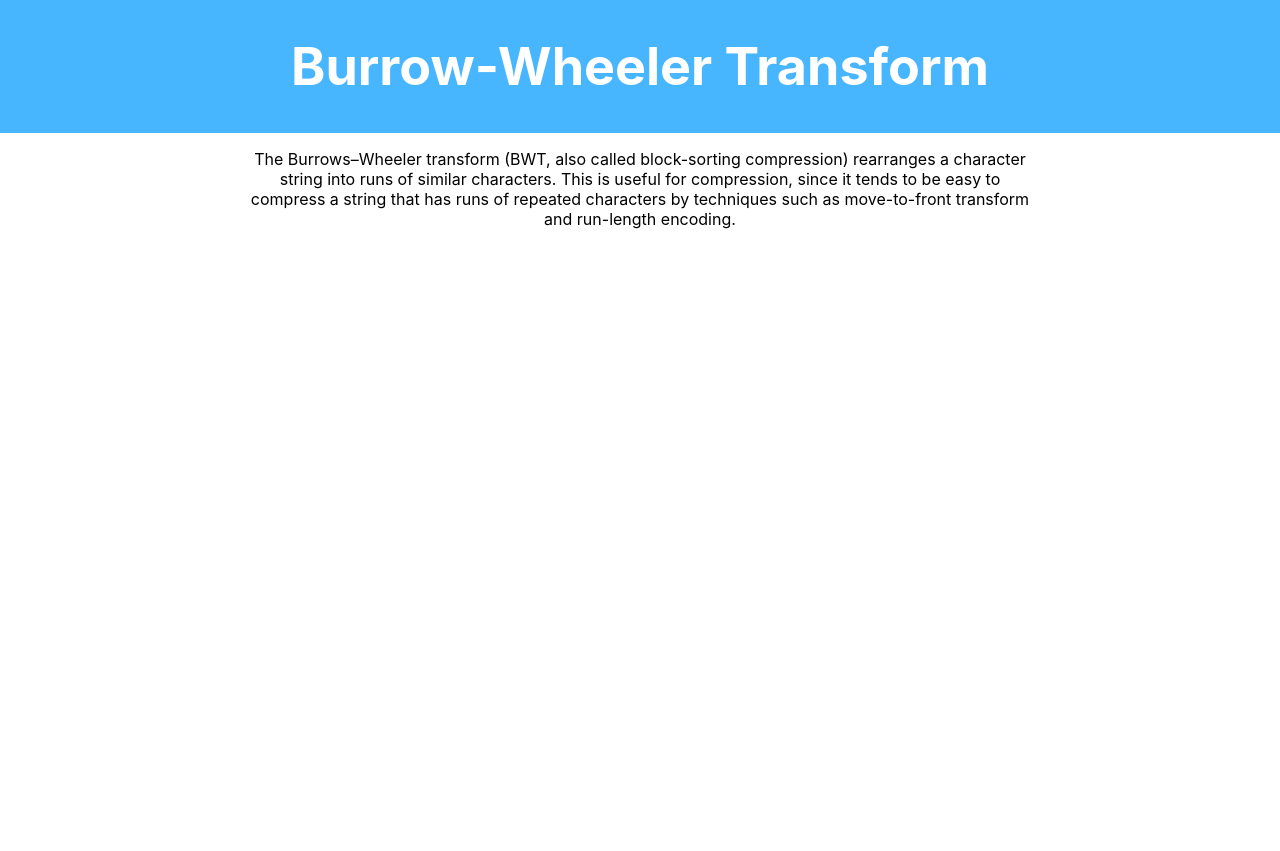
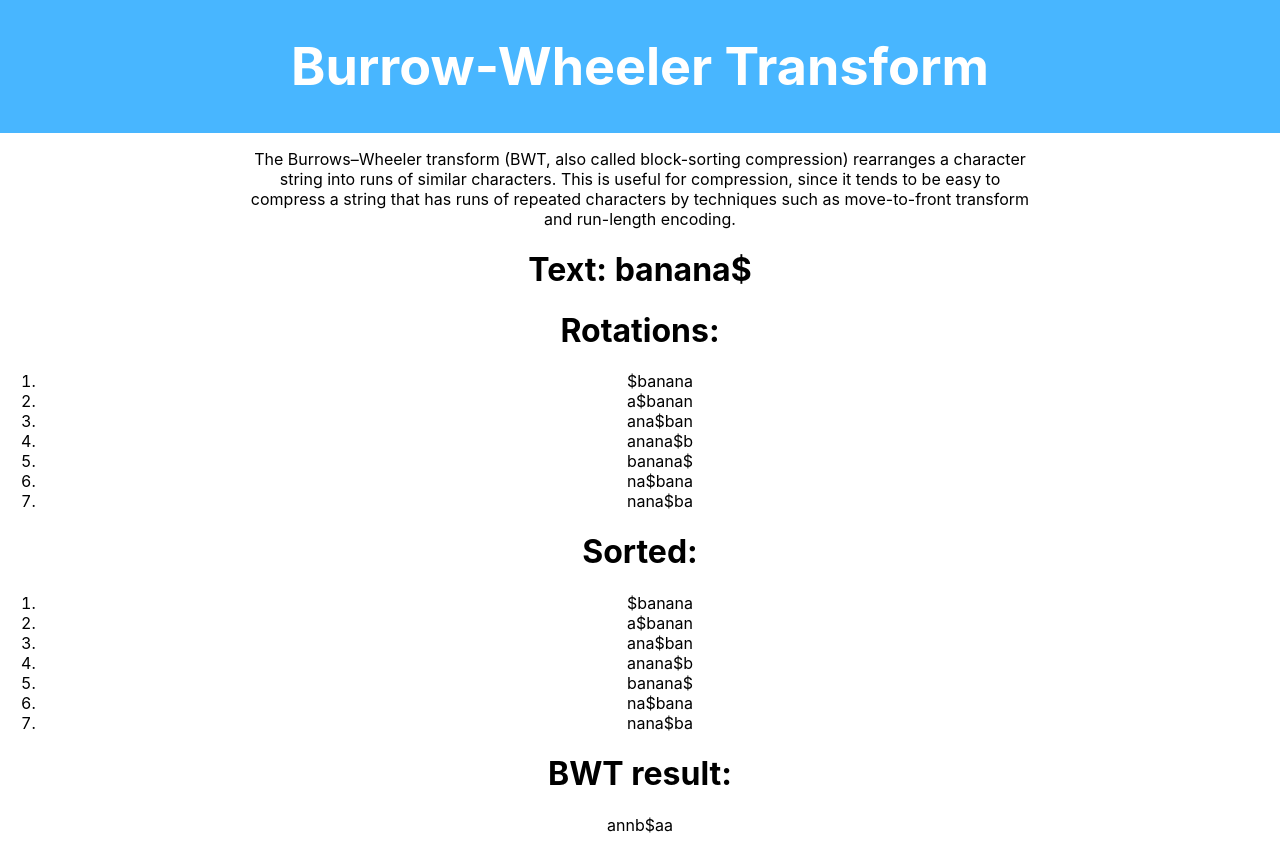
Before and after one commit to steciuk/MBI-Burrows-Wheeler-transform, a React (Create React App) app: page / in a window 1280 px wide. Before the commit the page ends 800 px from the top, so only its background shows below. Built offline with nearby package versions, Linux system fonts and the light colour scheme.

Commit message:
Added simple rendering bwt

```diff
--- a/src/App.tsx
+++ b/src/App.tsx
@@ -2,7 +2,10 @@ import './App.css';
 
 import React from 'react';
 
-import logo from './logo.svg';
+import { getBWT, printRotations, sortRotations } from './model/BWT';
+
+const rotations = printRotations('banana$');
+const sortedRotations = sortRotations(rotations);
 
 function App() {
 	return (
@@ -12,14 +15,40 @@ function App() {
 			</header>
 			<div className="algorithm">
 				<p>
-					The Burrows–Wheeler transform (BWT, also called block-sorting compression) rearranges a character <br></br>
-					string into runs of similar characters. This is useful for compression, since it tends to be easy to<br></br>
-					compress a string that has runs of repeated characters by techniques such as move-to-front transform<br></br>
+					The Burrows–Wheeler transform (BWT, also called block-sorting compression) rearranges a character{' '}
+					<br></br>
+					string into runs of similar characters. This is useful for compression, since it tends to be easy to
+					<br></br>
+					compress a string that has runs of repeated characters by techniques such as move-to-front transform
+					<br></br>
 					and run-length encoding.
 				</p>
+			</div>
+			<div>
+				<h1>Text: banana$</h1>
+				<h1>Rotations:</h1>
+				<ArrayPrinter arrayToPrint={rotations}></ArrayPrinter>
+				<h1>Sorted:</h1>
+				<ArrayPrinter arrayToPrint={sortedRotations}></ArrayPrinter>
+				<h1> BWT result:</h1>
+				<BwtResult sortedRotations={sortedRotations}></BwtResult>
 			</div>
 		</div>
 	);
 }
 
+const ArrayPrinter: React.FC<{ arrayToPrint: string[] }> = ({ arrayToPrint }) => {
+	return (
+		<ol>
+			{arrayToPrint.map((rot) => (
+				<li key={rot}>{rot}</li>
+			))}
+		</ol>
+	);
+};
+
+const BwtResult: React.FC<{ sortedRotations: string[] }> = ({ sortedRotations }) => {
+	return <p>{getBWT(sortedRotations)}</p>;
+};
+
 export default App;
```
